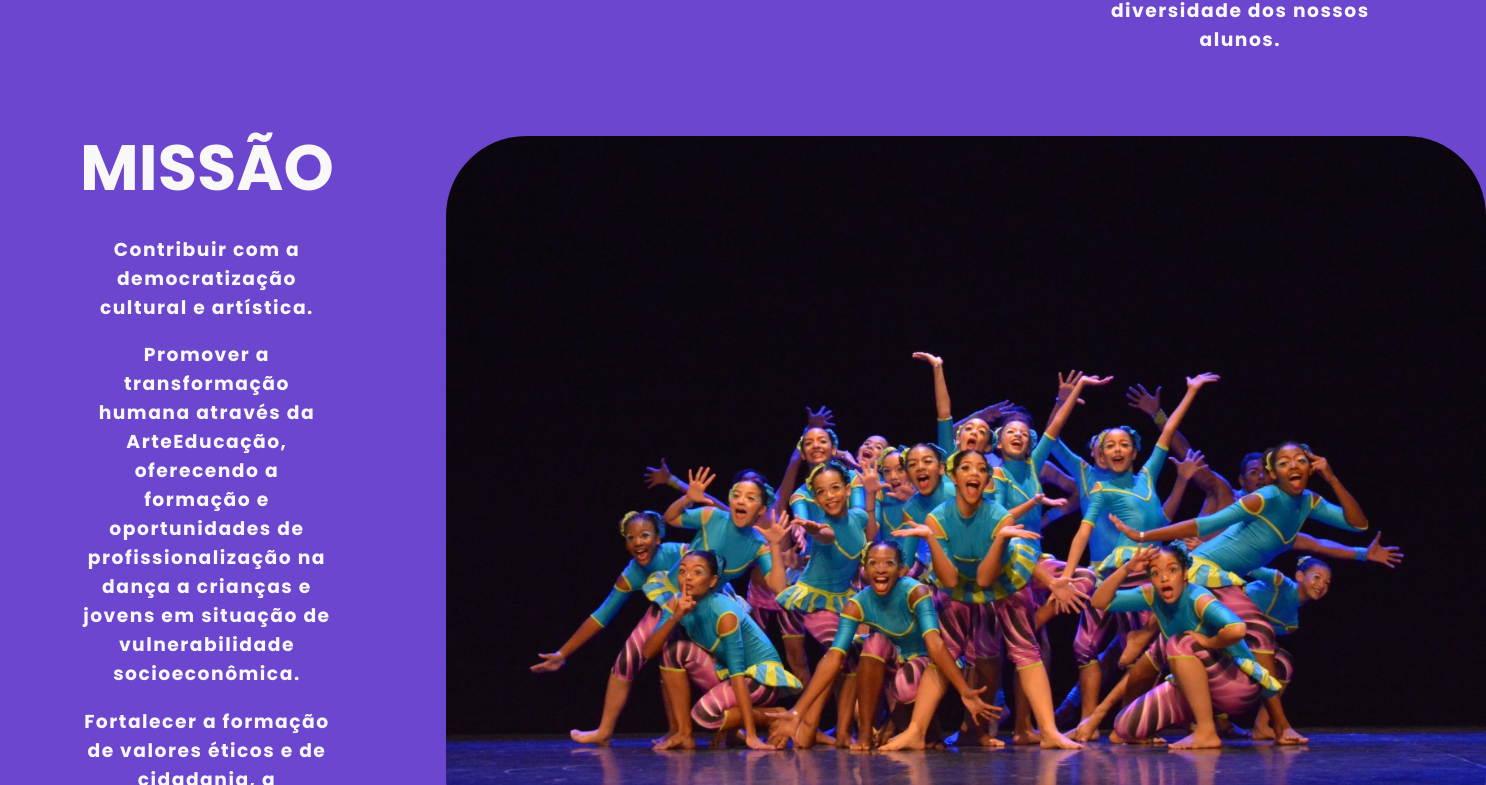
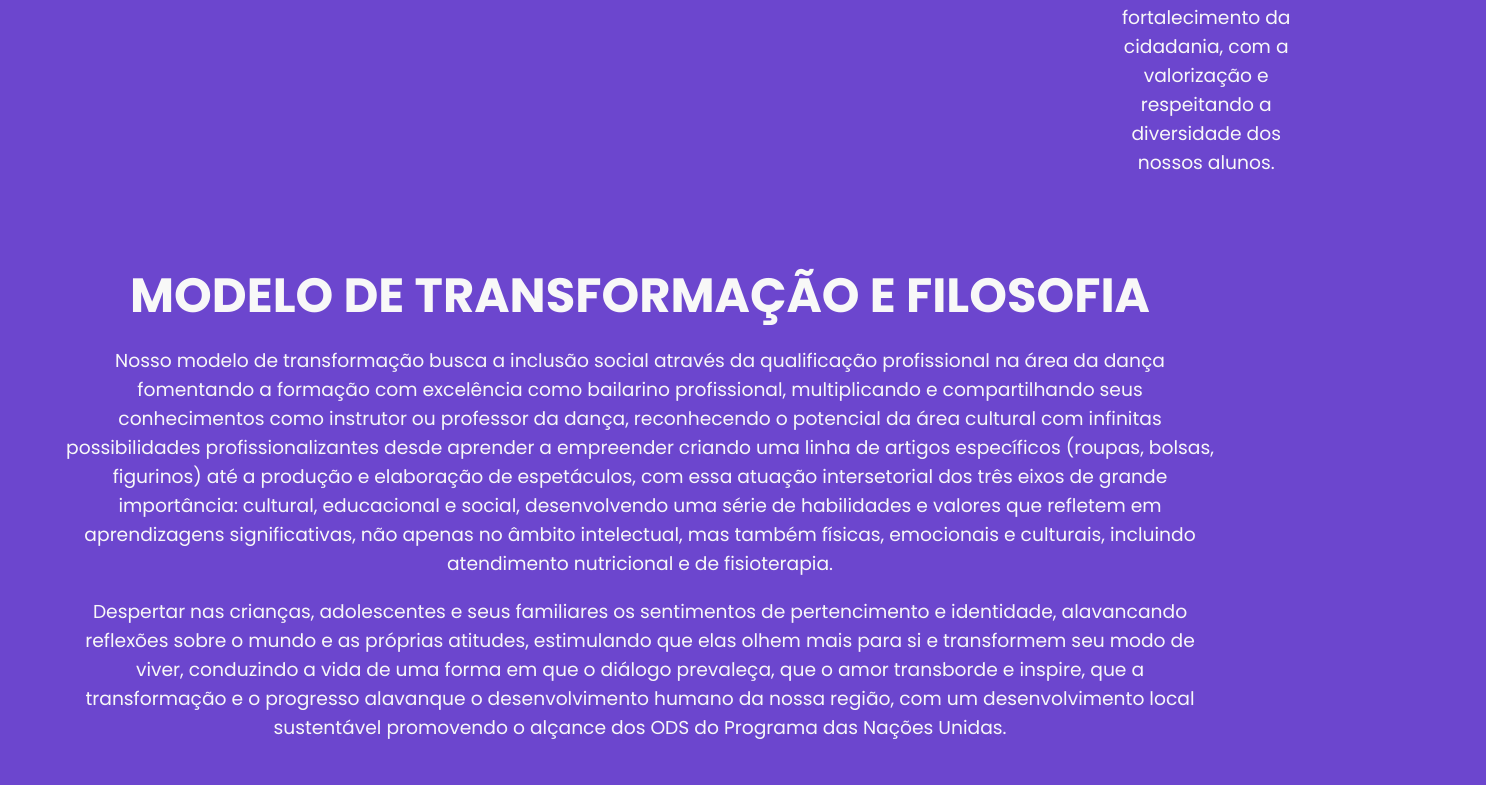
Before and after one commit to rianrr/arte-em-movimento, a React (Vite) app: page /quem-somos in a window 1280 px wide. Shown: the part 1855-2640 px from the top of the page, 1486 px wide, since content can reach past the window. Built offline with nearby package versions, Linux system fonts and the light colour scheme.

Commit message:
fix: responsive navbar

```diff
--- a/src/components/DonationCard.tsx
+++ b/src/components/DonationCard.tsx
@@ -1,4 +1,4 @@
-import { Container, Card, HeadingSection, MessageSection} from '../styles/DonationCardStyles'
+import { Container, Card, HeadingSection, MessageSection, Heading, Message } from '../styles/DonationCardStyles'
 
 type CardProps = {
   heading: string
@@ -10,11 +10,11 @@ export function DonationCard(props: CardProps) {
     <Container>
       <Card>
         <HeadingSection>
-          <h1>{props.heading}</h1>
+          <Heading>{props.heading}</Heading>
         </HeadingSection>
 
         <MessageSection>
-          <p>{props.message}</p>
+          <Message>{props.message}</Message>
         </MessageSection>
       </Card>
     </Container>
--- a/src/pages/About.tsx
+++ b/src/pages/About.tsx
@@ -1,6 +1,6 @@
 import Footer from "../components/Footer";
 import Navbar from "../components/Navbar";
-import { Image, Heading, Section, SectionImage, Text, NavLink, Line } from '../styles/AboutStyles'
+import { Image, Heading, Section, SectionImage, Text, NavLink, Line, MidSection } from '../styles/AboutStyles'
 
 export function About() {
     return (
@@ -22,6 +22,33 @@ export function About() {
             </Text>
           </Section>
         </SectionImage>
+
+        <Line />
+
+        <MidSection>
+          <Heading>MODELO DE TRANSFORMAÇÃO E FILOSOFIA</Heading>
+          <Text>
+            Nosso modelo de transformação busca a inclusão
+            social através da qualificação profissional na área da dança fomentando a formação com excelência
+            como bailarino profissional, multiplicando e compartilhando seus conhecimentos como instrutor ou
+            professor da dança, reconhecendo o potencial da área cultural com infinitas possibilidades
+            profissionalizantes desde aprender a empreender criando uma linha de artigos específicos (roupas,
+            bolsas, figurinos) até a produção e elaboração de espetáculos, com essa atuação intersetorial dos
+            três eixos de grande importância: cultural, educacional e social, desenvolvendo uma série de
+            habilidades e valores que refletem em aprendizagens significativas, não apenas no âmbito
+            intelectual, mas também físicas, emocionais e culturais, incluindo atendimento nutricional e de
+            fisioterapia.
+          </Text>
+
+          <Text>
+            Despertar nas crianças, adolescentes e seus familiares os sentimentos de pertencimento
+            e identidade, alavancando reflexões sobre o mundo e as próprias atitudes, estimulando que elas
+            olhem mais para si e transformem seu modo de viver, conduzindo a vida de uma forma em que o
+            diálogo prevaleça, que o amor transborde e inspire, que a transformação e o progresso alavanque o
+            desenvolvimento humano da nossa região, com um desenvolvimento local sustentável promovendo o
+            alçance dos ODS do Programa das Nações Unidas.
+          </Text>
+        </MidSection>
 
         <Line />
 
--- a/src/pages/Mission.tsx
+++ b/src/pages/Mission.tsx
@@ -1,6 +1,6 @@
 import Footer from "../components/Footer";
 import Navbar from "../components/Navbar";
-import { Section, ValuesSection, Image, Heading, Text, TextSection, GridSection, GridItem, ItemText, HeartIcon, CalendarIcon, BookIcon } from '../styles/MissionStyles'
+import { Section, ValuesSection, Image, Heading, Text, TextSection, GridSection, GridItem, ItemText, HeartIcon, CalendarIcon, BookIcon, Wrapper } from '../styles/MissionStyles'
 
 export function Mission() {
     return (
@@ -21,8 +21,10 @@ export function Mission() {
 
               <GridSection>
                 <GridItem>
-                  <HeartIcon />
-                  <ItemText>AMOR</ItemText>
+                  <Wrapper>
+                    <HeartIcon />
+                    <ItemText>AMOR</ItemText>
+                  </Wrapper>
                 </GridItem>
 
                 <GridItem>
--- a/src/styles/AboutStyles.tsx
+++ b/src/styles/AboutStyles.tsx
@@ -4,7 +4,7 @@ import { NavLink as Link } from 'react-router-dom'
 export const Image = styled.img`
   height: 45em;
   max-width: 90%;
-  border-radius: 5em 5em 5em 5em;
+  border-radius: 3em 3em 3em 3em;
   margin: 2em 2em 1em 2em;
 
   @media screen and (max-width: 500px) {
@@ -17,7 +17,7 @@ export const Image = styled.img`
 
 export const Heading = styled.h1`
   color: #f8f8f8;
-  font-size: 4em;
+  font-size: 3em;
   margin-bottom: .3em;
 `
 
@@ -43,8 +43,9 @@ export const SectionImage = styled.section`
 
 export const Text = styled.h3`
   color: #f8f8f8;
-  letter-spacing: 1.5px;
+  /* letter-spacing: 1.5px; */
   margin-bottom: 1em;
+  font-weight: normal;
 `
 
 export const NavLink = styled(Link)`
@@ -85,3 +86,12 @@ export const Line = styled.div`
     display: flex;
   }
 `
+
+export const MidSection = styled.section`
+  display: flex;
+  flex-direction: column;
+  align-items: center;
+  justify-content: center;
+  margin: 2em 4em 2em 4em;
+  text-align: center;
+`
--- a/src/styles/DonationCardStyles.tsx
+++ b/src/styles/DonationCardStyles.tsx
@@ -19,7 +19,17 @@ export const Card = styled.div`
   height: 10em;
   width: 50em;
   background-color: #daa5ee;
-  border-radius: 5em;
+  border-radius: 3em;
+
+  @media screen and (max-width: 500px) {
+    width: 90vw;
+    height: 9em;
+  }
+`
+
+export const Heading = styled.h1`
+  color: #f8f8f8;
+  font-size: 1.5em;
 `
 
 export const HeadingSection = styled.div`
@@ -31,6 +41,14 @@ export const HeadingSection = styled.div`
   border-right: solid 2px #6c46ce;
   height: 70%;
   width: 35%;
+
+  @media screen and (max-width: 500px) {
+    width: 50%;
+  }
+`
+
+export const Message = styled.p`
+  color: #f8f8f8;
 `
 
 export const MessageSection = styled.div`
--- a/src/styles/ImageSwiperStyle.tsx
+++ b/src/styles/ImageSwiperStyle.tsx
@@ -8,7 +8,7 @@ export const SwiperElement = styled(Swiper)`
   width: 75%;
   align-items: center;
   justify-content: center;
-  border-radius: 5em;
+  border-radius: 3em;
 
   @media screen and (max-width: 500px) {
     width: 100%;
--- a/src/styles/MissionStyles.tsx
+++ b/src/styles/MissionStyles.tsx
@@ -7,6 +7,11 @@ export const Section = styled.section`
   align-items: center;
   max-width: 100vw;
   margin: 2em 2em 2em 2em;
+
+  @media screen and (max-width: 500px) {
+    display: flex;
+    flex-direction: column;
+  }
 `
 
 export const ValuesSection = styled.section`
@@ -22,26 +27,39 @@ export const TextSection = styled.div`
   display: flex;
   flex-direction: column;
   width: 30%;
+
+  @media screen and (max-width: 500px) {
+    margin-top: 2em;
+    width: 80%;
+  }
 `
 
 export const Image = styled.img`
   width: 50%;
   height: auto;
-  border-radius: 5em;
+  border-radius: 3em;
+
+  @media screen and (max-width: 500px) {
+    width: 100%;
+    height: auto;
+    /* margin: 1em 1em 1em 1em; */
+    border-radius: 1em;
+  }
 `
 
 export const Heading = styled.h1`
   color: #f8f8f8;
-  font-size: 4em;
+  font-size: 3em;
   margin-bottom: .3em;
   text-align: center;
 `
 
 export const Text = styled.h3`
   color: #f8f8f8;
-  letter-spacing: 1.5px;
+  /* letter-spacing: 1.5px; */
   margin-bottom: 1em;
   text-align: center;
+  font-weight: normal;
 `
 
 export const GridSection = styled.div`
@@ -49,22 +67,42 @@ export const GridSection = styled.div`
   grid-template-columns: auto auto auto;
   width: 90vw;
   gap: 2em;
+
+  @media screen and (max-width: 500px) {
+    display: flex;
+    flex-direction: column;
+    align-items: center;
+    justify-content: center;
+  }
 `
 
 export const GridItem = styled.div`
   display: flex;
-  padding: 3em 0 3em 11em;
-  border-radius: 5em;
+  padding: 2em 2em 2em 6em;
+  border-radius: 3em;
   justify-content: flex-start;
   align-items: center;
   text-align: center;
   background-color: #daa5ee;
+
+  @media screen and (max-width: 500px) {
+    padding: 2em 2em 2em 7em;
+
+    width: 90vw;
+  }
 `
 
 export const ItemText = styled.h3`
   font-size: 2em;
   color: #f8f8f8;
   letter-spacing: 2px;
+
+  @media screen and (max-width) {
+    display: flex;
+    align-items: center;
+    justify-content: center;
+    text-align: center;
+  }
 `
 
 export const HeartIcon = styled(FiHeart)`
@@ -84,3 +122,10 @@ export const BookIcon = styled(FiBookOpen)`
   font-size: 2em;
   margin-right: 1em;
 `
+
+export const Wrapper = styled.div`
+  display: flex;
+  align-items: center;
+  justify-content: center;
+  text-align: center;
+`
```
